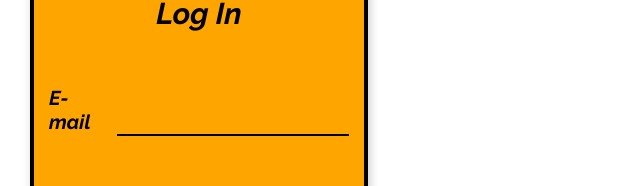
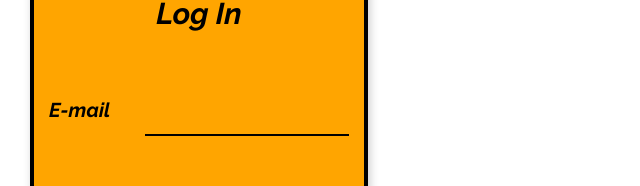
Before and after one commit to CodeSoom/react-week8-assignment-1, a React app: page /login in a window 1280 px wide. Shown: the part 183-369 px from the top of the page, without its empty margins (0-640 px from the left). Built offline with nearby package versions, Linux system fonts and the light colour scheme.

Commit message:
Input에도 글씨체 적용

```diff
--- a/src/LoginForm.jsx
+++ b/src/LoginForm.jsx
@@ -5,6 +5,7 @@ import styled from '@emotion/styled';
 import Button from './Button';
 
 const Input = styled.input({
+  fontFamily: 'Raleway',
   fontSize: '18px',
   backgroundColor: 'orange',
   position: 'relative',
```
